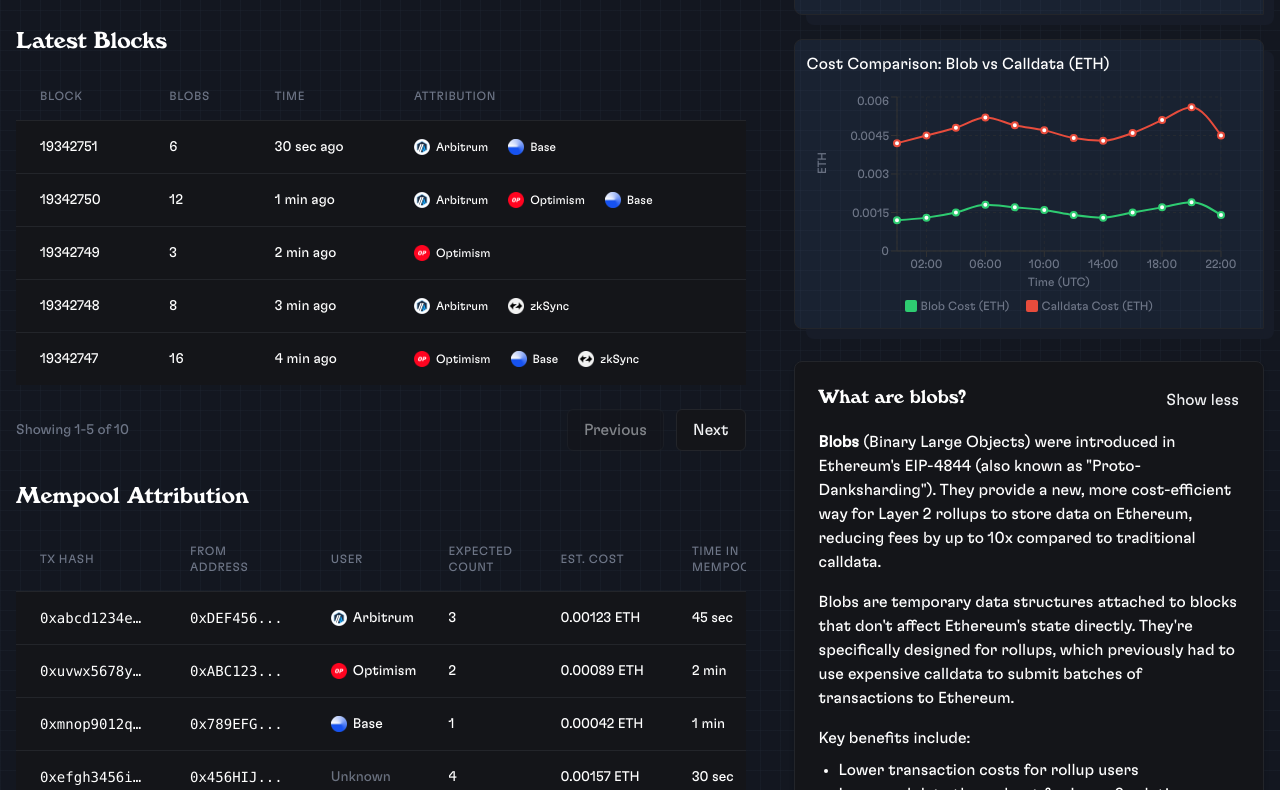
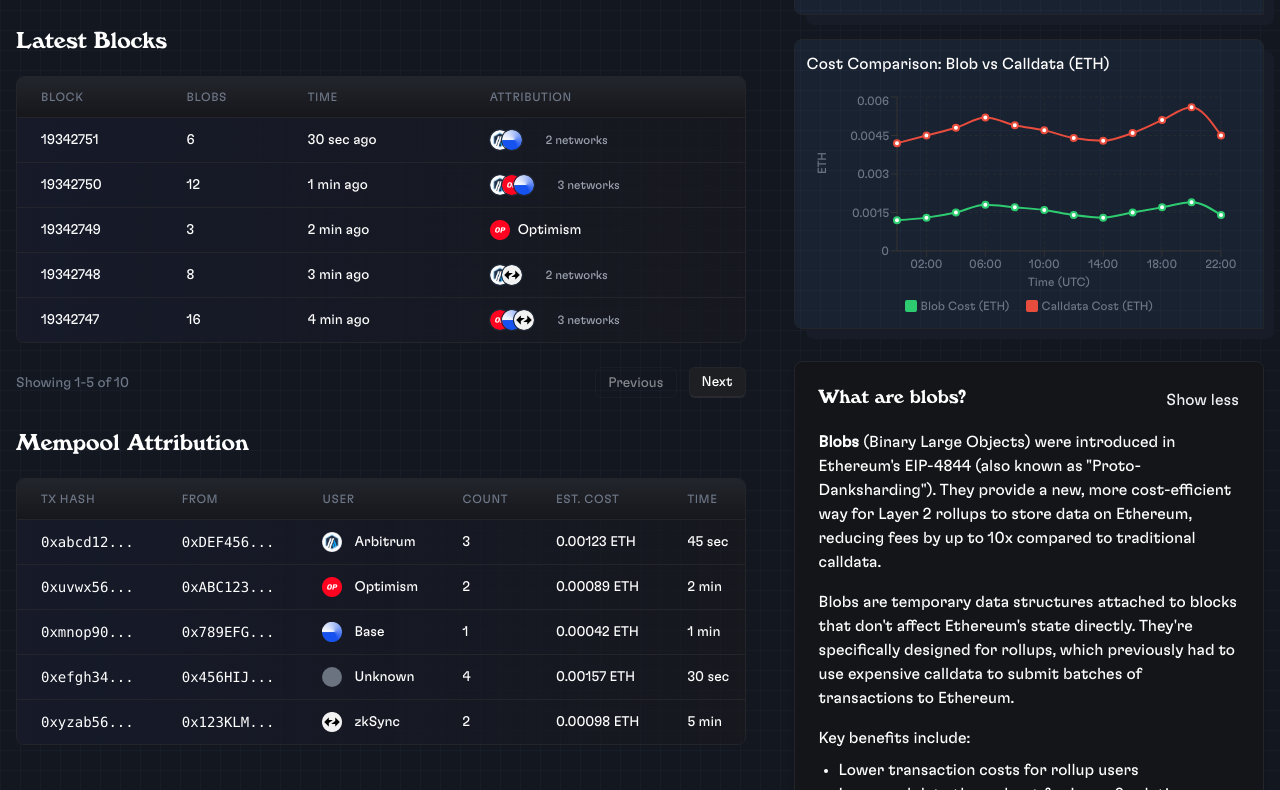
Before and after one commit to douvy/blob-flow, a Next.js app: page / in a window 1280 px wide. Shown: the part 610-1400 px from the top of the page. Built offline with nearby package versions, Linux system fonts and the light colour scheme.

Commit message:
Improve design for Latest Blocks and Mempool Attribution tables

```diff
--- a/src/components/LatestBlocksTable.tsx
+++ b/src/components/LatestBlocksTable.tsx
@@ -108,39 +108,51 @@ export default function LatestBlocksTable() {
 
   return (
     <section>
-      <h2 className="text-2xl font-windsor-bold text-white mb-3">Latest Blocks</h2>
-      <div className="overflow-x-auto">
-        <table className="min-w-full overflow-hidden">
+      <h2 className="text-2xl font-windsor-bold text-white mb-4">Latest Blocks</h2>
+      <div className="overflow-x-auto border border-divider rounded-lg">
+        <table className="min-w-full overflow-hidden table-fixed">
           <thead>
-            <tr className="border-b border-divider">
-              <th className="py-4 px-6 text-left text-xs font-medium text-secondaryText uppercase tracking-wider">Block</th>
-              <th className="py-4 px-6 text-left text-xs font-medium text-secondaryText uppercase tracking-wider">Blobs</th>
-              <th className="py-4 px-6 text-left text-xs font-medium text-secondaryText uppercase tracking-wider">Time</th>
-              <th className="py-4 px-6 text-left text-xs font-medium text-secondaryText uppercase tracking-wider">Attribution</th>
+            <tr className="border-b border-divider bg-gradient-to-b from-[#22252c] to-[#16171b]">
+              <th className="py-3 px-6 text-left text-xs font-medium text-[#6e7787] uppercase tracking-wider w-1/5">Block</th>
+              <th className="py-3 px-6 text-left text-xs font-medium text-[#6e7787] uppercase tracking-wider w-1/6">Blobs</th>
+              <th className="py-3 px-6 text-left text-xs font-medium text-[#6e7787] uppercase tracking-wider w-1/4 whitespace-nowrap">Time</th>
+              <th className="py-3 px-6 text-left text-xs font-medium text-[#6e7787] uppercase tracking-wider w-2/5">Attribution</th>
             </tr>
           </thead>
           <tbody className="divide-y divide-divider">
             {currentBlocks.map((block) => (
-              <tr key={block.id} className="bg-[#141519] hover:bg-opacity-80 transition-colors">
-                <td className="py-4 px-6 text-sm font-medium text-white">{block.number}</td>
-                <td className="py-4 px-6 text-sm text-white">{block.blobCount}</td>
-                <td className="py-4 px-6 text-sm text-white">{block.timestamp}</td>
-                <td className="py-4 px-6 text-sm text-white">
-                  <div className="flex flex-wrap gap-2">
+              <tr key={block.id} className="bg-gradient-to-r from-[#161a29] to-[#19191e]/60 hover:bg-gradient-to-r hover:from-[#202538]/70 hover:to-[#242731]/70 transition-colors">
+                <td className="py-3 px-6 text-sm font-medium text-white">{block.number}</td>
+                <td className="py-3 px-6 text-sm text-white">{block.blobCount}</td>
+                <td className="py-3 px-6 text-sm text-white whitespace-nowrap">{block.timestamp}</td>
+                <td className="py-3 px-6 text-sm text-white">
+                  {block.attribution.length === 1 ? (
+                    <div className="flex items-center">
+                      <img
+                        src={`/images/${block.attribution[0].toLowerCase()}.png`}
+                        alt={block.attribution[0]}
+                        className="inline-block w-5 h-5 mr-2"
+                      />
+                      <span className="whitespace-nowrap">{block.attribution[0]}</span>
+                    </div>
+                  ) : (
+                    <div className="flex items-center">
+                      <div className="flex -space-x-2">
                         {block.attribution.map((attr, idx) => (
-                      <span
+                          <img
                             key={idx}
-                        className="text-xs text-white flex items-center mr-3"
-                      >
-                        <img
                             src={`/images/${attr.toLowerCase()}.png`}
                             alt={attr}
-                          className="w-4 h-4 mr-1.5"
+                            className="inline-block w-5 h-5 rounded-full ring-1 ring-gray-800"
+                            title={attr}
                           />
-                        {attr}
-                      </span>
                         ))}
                       </div>
+                      <span className="whitespace-nowrap text-xs text-gray-400 ml-6">
+                        {block.attribution.length} networks
+                      </span>
+                    </div>
+                  )}
                 </td>
               </tr>
             ))}
@@ -150,15 +162,17 @@ export default function LatestBlocksTable() {
 
       {/* Pagination controls */}
       <div className="flex justify-between items-center mt-6">
-        <div className="text-sm text-secondaryText">
+        <div className="text-sm text-[#6e7787]">
           Showing {indexOfFirstItem + 1}-{Math.min(indexOfLastItem, blocks.length)} of {blocks.length}
         </div>
         <div className="flex space-x-3">
           <button
             onClick={prevPage}
             disabled={currentPage === 1}
-            className={`px-4 py-2 rounded-md bg-container border border-divider transition-colors ${
-              currentPage === 1 ? 'opacity-50 cursor-not-allowed' : 'hover:bg-opacity-80'
+            className={`px-3 py-1 text-sm rounded-md transition-none border border-divider ${
+              currentPage === 1
+                ? 'opacity-50 cursor-not-allowed'
+                : 'bg-[#1d1f23] text-white border-b-[#282a2f] border-b-2 hover:bg-[#22252c]'
             }`}
           >
             Previous
@@ -166,8 +180,10 @@ export default function LatestBlocksTable() {
           <button
             onClick={nextPage}
             disabled={currentPage === totalPages}
-            className={`px-4 py-2 rounded-md bg-container border border-divider transition-colors ${
-              currentPage === totalPages ? 'opacity-50 cursor-not-allowed' : 'hover:bg-opacity-80'
+            className={`px-3 py-1 text-sm rounded-md transition-none border border-divider ${
+              currentPage === totalPages
+                ? 'opacity-50 cursor-not-allowed'
+                : 'bg-[#1d1f23] text-white border-b-[#282a2f] border-b-2 hover:bg-[#22252c]'
             }`}
           >
             Next
--- a/src/components/MempoolTable.tsx
+++ b/src/components/MempoolTable.tsx
@@ -64,41 +64,44 @@ export default function MempoolTable() {
 
   return (
     <section>
-      <h2 className="text-2xl font-windsor-bold text-white mb-3">Mempool Attribution</h2>
-      <div className="overflow-x-auto">
-        <table className="min-w-full overflow-hidden">
+      <h2 className="text-2xl font-windsor-bold text-white mb-4">Mempool Attribution</h2>
+      <div className="overflow-x-auto border border-divider rounded-lg">
+        <table className="min-w-full overflow-hidden table-fixed">
           <thead>
-            <tr className="border-b border-divider">
-              <th className="py-4 px-6 text-left text-xs font-medium text-secondaryText uppercase tracking-wider">TX Hash</th>
-              <th className="py-4 px-6 text-left text-xs font-medium text-secondaryText uppercase tracking-wider">From Address</th>
-              <th className="py-4 px-6 text-left text-xs font-medium text-secondaryText uppercase tracking-wider">User</th>
-              <th className="py-4 px-6 text-left text-xs font-medium text-secondaryText uppercase tracking-wider">Expected Count</th>
-              <th className="py-4 px-6 text-left text-xs font-medium text-secondaryText uppercase tracking-wider w-28">Est. Cost</th>
-              <th className="py-4 px-6 text-left text-xs font-medium text-secondaryText uppercase tracking-wider">Time in Mempool</th>
+            <tr className="border-b border-divider bg-gradient-to-b from-[#22252c] to-[#16171b]">
+              <th className="py-3 px-6 text-left text-xs font-medium text-[#6e7787] uppercase tracking-wider w-[24%]">TX Hash</th>
+              <th className="py-3 px-6 text-left text-xs font-medium text-[#6e7787] uppercase tracking-wider w-[16%]">From</th>
+              <th className="py-3 px-6 text-left text-xs font-medium text-[#6e7787] uppercase tracking-wider w-[16%]">User</th>
+              <th className="py-3 px-6 text-left text-xs font-medium text-[#6e7787] uppercase tracking-wider w-[15%] whitespace-nowrap">Count</th>
+              <th className="py-3 px-6 text-left text-xs font-medium text-[#6e7787] uppercase tracking-wider w-[15%]">Est. Cost</th>
+              <th className="py-3 px-6 text-left text-xs font-medium text-[#6e7787] uppercase tracking-wider w-[14%] whitespace-nowrap">Time</th>
             </tr>
           </thead>
           <tbody className="divide-y divide-divider">
             {pendingTransactions.map((tx) => (
-              <tr key={tx.id} className="bg-[#141519] hover:bg-opacity-80 transition-colors">
-                <td className="py-4 px-6 text-sm font-mono text-white truncate max-w-[150px]">{tx.txHash}</td>
-                <td className="py-4 px-6 text-sm font-mono text-white">{tx.fromAddress}</td>
-                <td className="py-4 px-6 text-sm text-white">
+              <tr key={tx.id} className="bg-gradient-to-r from-[#161a29] to-[#19191e]/60 hover:bg-gradient-to-r hover:from-[#202538]/70 hover:to-[#242731]/70 transition-colors">
+                <td className="py-3 px-6 text-sm font-mono text-white">{tx.txHash.substring(0, 8)}...</td>
+                <td className="py-3 px-6 text-sm font-mono text-white">{tx.fromAddress}</td>
+                <td className="py-3 px-6 text-sm text-white">
                   {tx.user ? (
-                    <span className="text-white text-sm flex items-center">
+                    <div className="flex items-center">
                       <img
                         src={`/images/${tx.user.toLowerCase()}.png`}
                         alt={tx.user}
-                        className="w-4 h-4 mr-1.5"
+                        className="inline-block w-5 h-5 mr-3"
                       />
                       {tx.user}
-                    </span>
+                    </div>
                   ) : (
-                    <span className="text-gray-500">Unknown</span>
+                    <div className="flex items-center">
+                      <span className="inline-block w-5 h-5 rounded-full mr-3 bg-gray-500"></span>
+                      <span className="text-white">Unknown</span>
+                    </div>
                   )}
                 </td>
-                <td className="py-4 px-6 text-sm text-white">{tx.blobCount}</td>
-                <td className="py-4 px-6 text-sm text-white whitespace-nowrap">{tx.estimatedCost}</td>
-                <td className="py-4 px-6 text-sm text-white">{tx.timeInMempool}</td>
+                <td className="py-3 px-6 text-sm text-white whitespace-nowrap">{tx.blobCount}</td>
+                <td className="py-3 px-6 text-sm text-white whitespace-nowrap">{tx.estimatedCost}</td>
+                <td className="py-3 px-6 text-sm text-white whitespace-nowrap">{tx.timeInMempool}</td>
               </tr>
             ))}
           </tbody>
--- a/src/components/TopUsersTable.tsx
+++ b/src/components/TopUsersTable.tsx
@@ -200,7 +200,7 @@ export default function TopUsersTable({ onUserClick }: TopUsersTableProps) {
                 <td className="py-3 px-6 text-sm text-white">
                   <div className="flex items-center">
                     <span className="mr-3">{user.percentage}%</span>
-                    <div className="w-32 bg-gray-800 rounded-full h-2.5">
+                    <div className="w-32 bg-[#2a2f37] rounded-full h-2.5">
                       <div
                         className={`h-2.5 rounded-full ${
                           user.name === 'Arbitrum' ? 'bg-[#12aaff]' :
```
Lines whose indentation alone changed are shown as unchanged.
